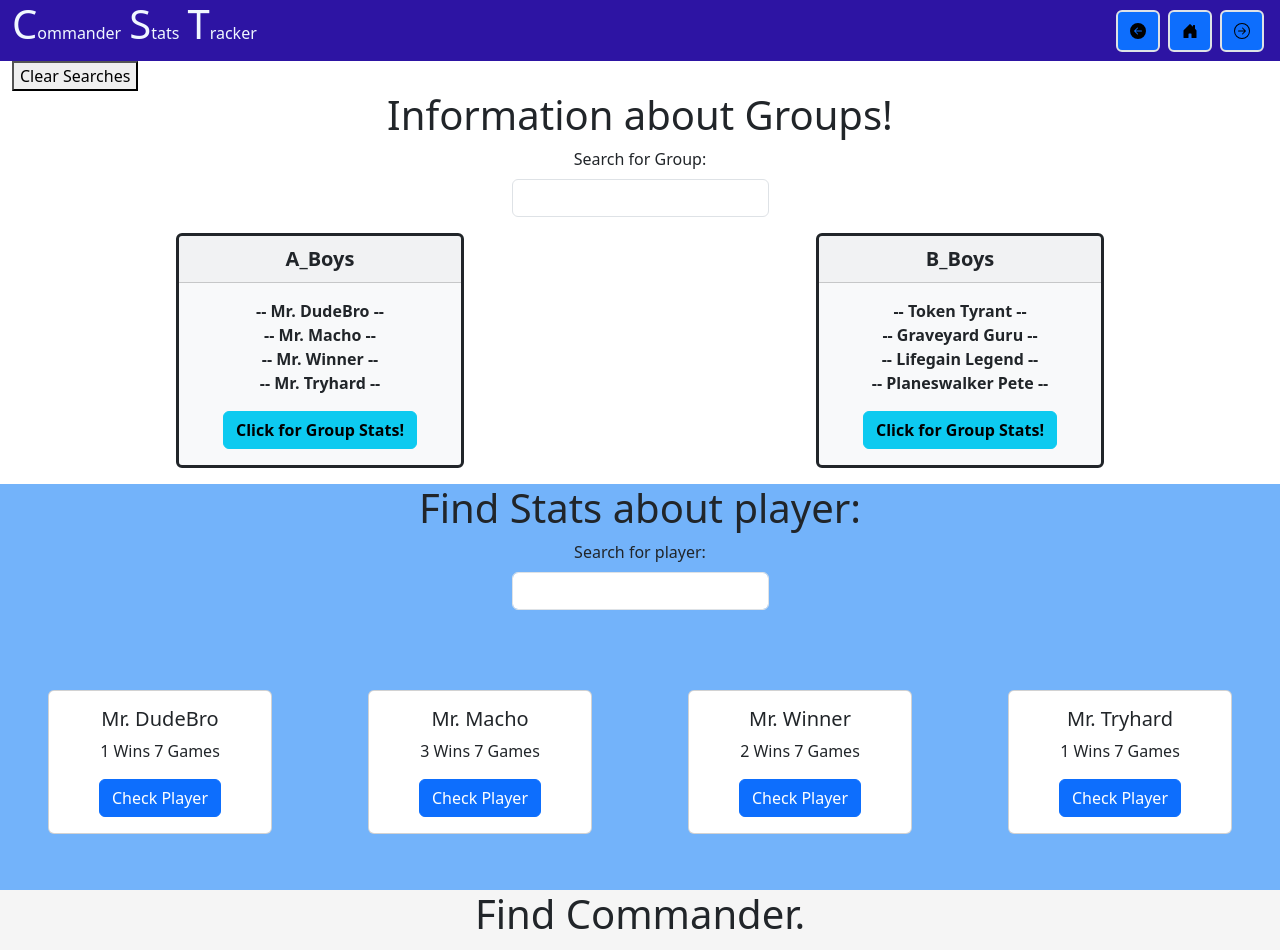
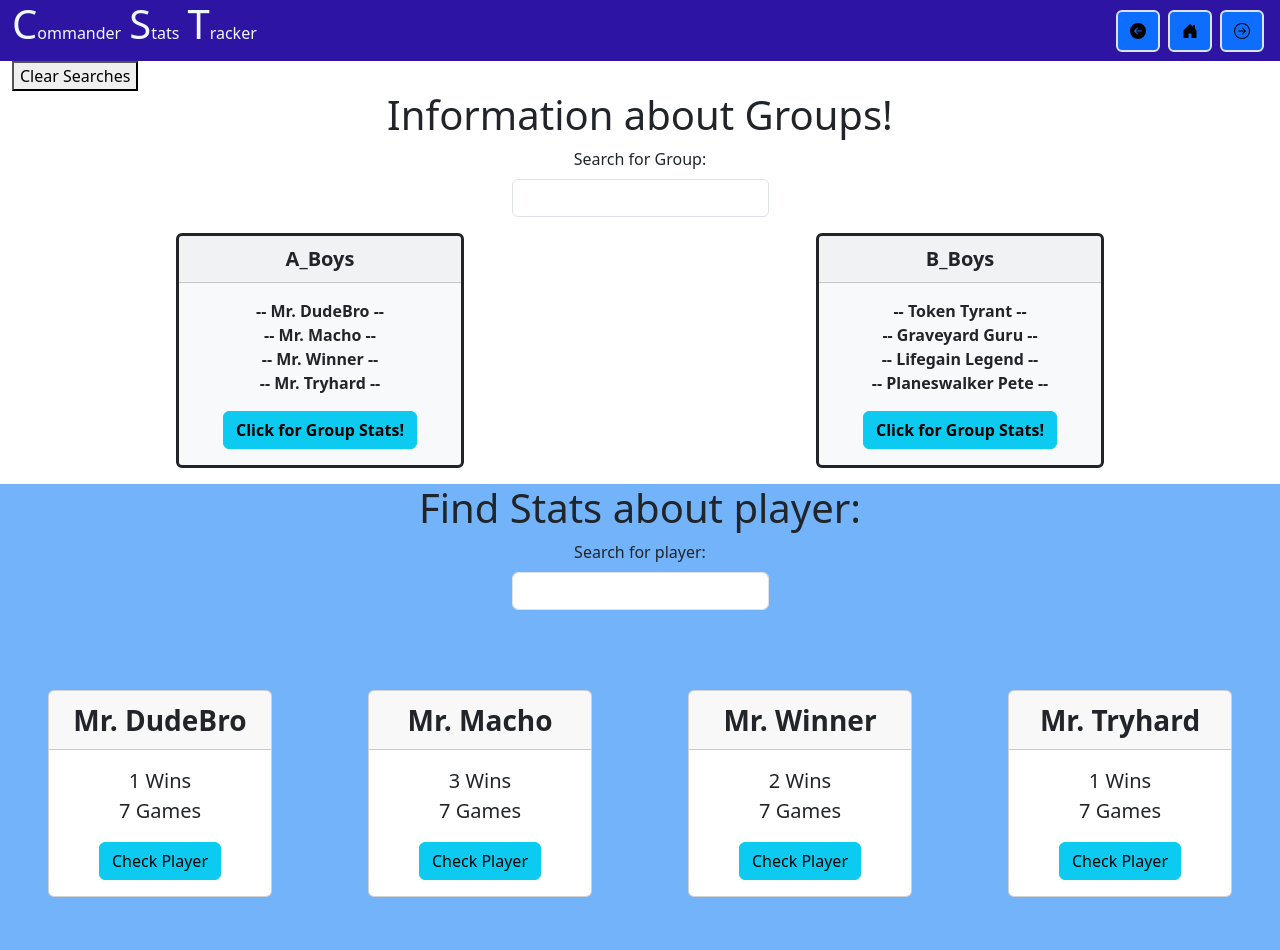
Before and after one commit to jakboa/commanderstatstracker, a React (Create React App) app: page / in a window 1280 px wide. Shown: the top 950 px of the page. Built offline with nearby package versions, Linux system fonts and the light colour scheme; no server answers.

Commit message:
v0.18.20 General Update
 - Small UI update on the Homepage Player cards.

- More Azure work, jebus there is much to do there!

```diff
--- a/src/views/Homepage/HomepagePlayersSingle.js
+++ b/src/views/Homepage/HomepagePlayersSingle.js
@@ -15,10 +15,11 @@ export default function HomepagePlayersSingle( { name, results } ) {
 
     return (
         <Card className="mb-2">
-            <Card.Body>
-                <Card.Title>{name}</Card.Title>
-                <Card.Text>{results.first} Wins {results.games} Games</Card.Text>
-                <Button onClick={ handlePlayerClick }>Check Player</Button>
+            <Card.Header className="fs-3 fw-bold">{name}</Card.Header>
+            <Card.Body className="fs-5 fw-medium">
+                <Card.Text className="mb-0">{results.first} Wins</Card.Text>
+                <Card.Text>{results.games} Games</Card.Text>
+                <Button variant="info" onClick={ handlePlayerClick }>Check Player</Button>
             </Card.Body>
         </Card>
     );
```
